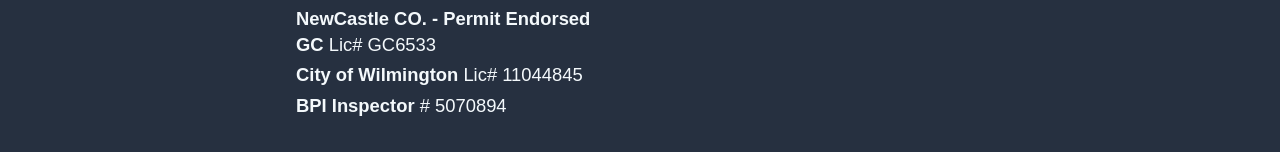
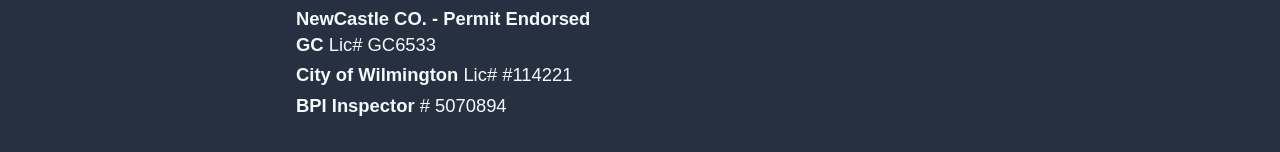
Before and after one commit to SamuelTeigland/prime-pluss, a React (Vite) app: page / in a window 1280 px wide. Shown: the part 3220-3372 px from the top of the page. Built offline with nearby package versions, Linux system fonts and the light colour scheme.

Commit message:
fixed lic

```diff
--- a/src/components/global/footer/Footer.jsx
+++ b/src/components/global/footer/Footer.jsx
@@ -27,7 +27,7 @@ export default function Footer() {
                         </h2>
                         <p><span>Delaware General Contractor</span> Lic# 2024712887</p>
                         <p><span>NewCastle CO. - Permit Endorsed GC</span> Lic# GC6533</p>
-                        <p><span>City of Wilmington</span> Lic# 11044845</p>
+                        <p><span>City of Wilmington</span> Lic# #114221</p>
                         <p><span>BPI Inspector</span> # 5070894</p>
                     </div>
                     <div className='footer__service--container'>
```
